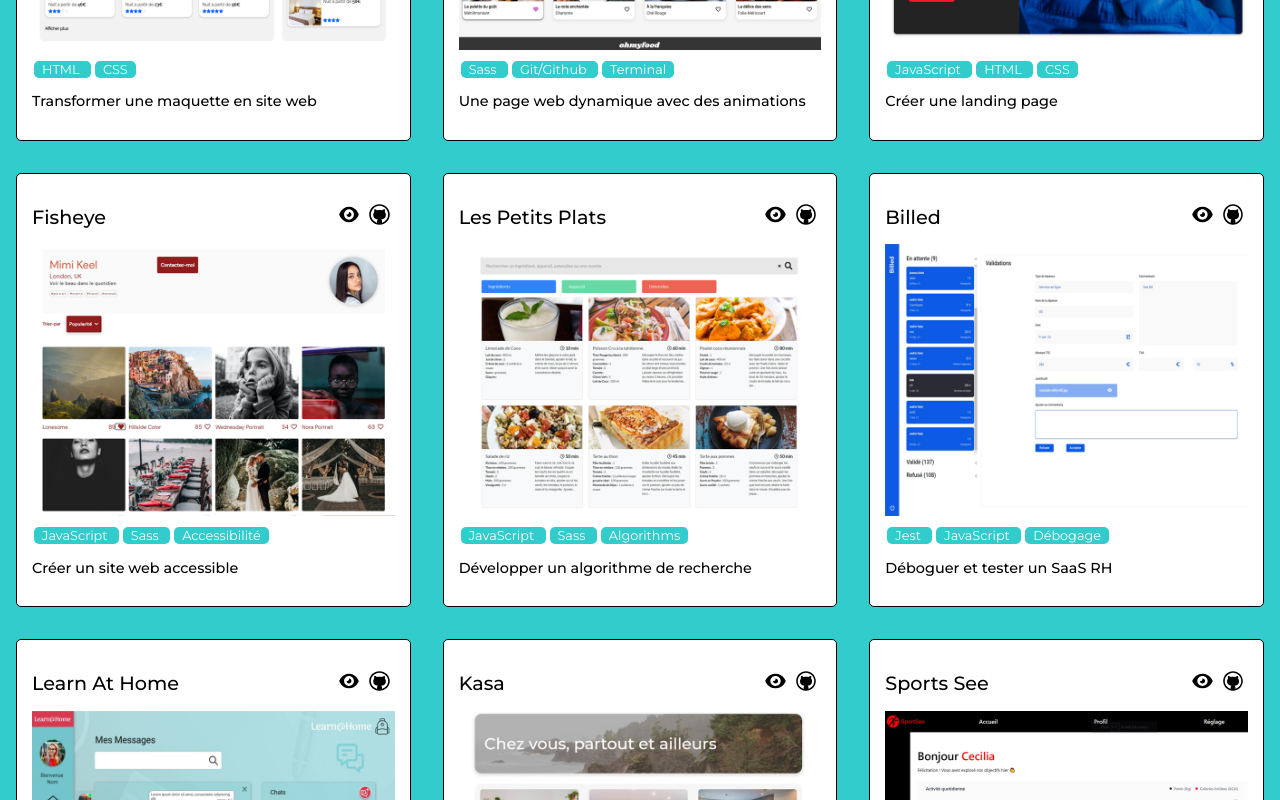
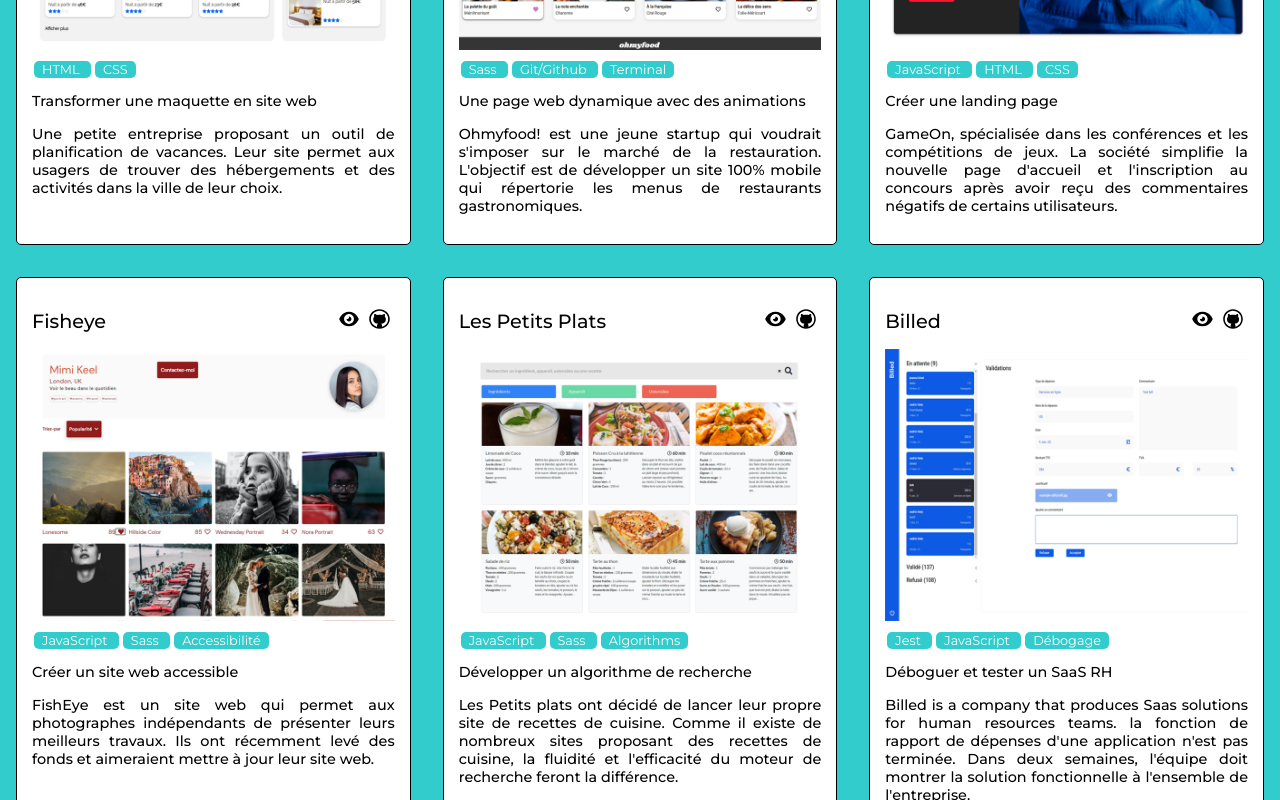
Before and after one commit to Stevens-Mark/Portfolio, a React (Create React App) app: page / in a window 1280 px wide. Shown: the part 840-1640 px from the top of the page. Built offline with nearby package versions, Linux system fonts and the light colour scheme; a web font is replaced by a local one.

Commit message:
data added to json

```diff
--- a/src/assets/data/siteData.json
+++ b/src/assets/data/siteData.json
@@ -12,7 +12,8 @@
 			"../images/projects/reservia/2_middle.png",
 			"../images/projects/reservia/3_bottom.png"
 		],
-		"description": "Votre maison loin de chez vous. Que vous veniez de l'autre bout du monde, ou juste de quelques stations de RER, vous vous sentirez chez vous dans notre appartement.",
+		"scenario": "Une petite entreprise proposant un outil de planification de vacances. Leur site permet aux usagers de trouver des hébergements et des activités dans la ville de leur choix.",
+		"description": "Objectif : traduire une maquette en une page Web à l'aide de HTML et de CSS.",
 		"host": {
 			"name": "Nathalie Jean",
 			"picture": "https://s3-eu-west-1.amazonaws.com/course.oc-static.com/projects/front-end-kasa-project/profile-picture-12.jpg"
@@ -44,7 +45,8 @@
 			"../images/projects/ohmyfood/menu3.jpg",
 			"../images/projects/ohmyfood/menu4.jpg"
 		],
-		"description": "Profitez du charme de la vie parisienne dans un magnifique appartement. A 3 minutes à pied du Canl Saint Martin, vous serez proche des transports, mais également de nombreux commerces. L'appartement est tout équipé, et possède également un parking pour ceux qui souhaitent se déplacer en voiture.",
+		"scenario": "Ohmyfood! est une jeune startup qui voudrait s'imposer sur le marché de la restauration. L'objectif est de développer un site 100% mobile qui répertorie les menus de restaurants gastronomiques.",
+		"description": "Objectif : traduire les maquettes et rendre le site plus dynamique grâce à des animations réalisées à l'aide de Sass.",
 		"host": {
 			"name": "Della Case",
 			"picture": "https://s3-eu-west-1.amazonaws.com/course.oc-static.com/projects/front-end-kasa-project/profile-picture-1.jpg"
@@ -82,7 +84,8 @@
 			"../images/projects/gameon/terms_error.jpg",
 			"../images/projects/gameon/accept.jpg"
 		],
-		"description": "À seulement deux pas des Buttes Chaumont, venez découvrir Paris dans ce studio tout équipé. Entièrement équipé pour votre confort et élégamment décoré, il vous permettra de vivre comme un Parisien le temps de votre séjour.",
+		"scenario": "GameOn, spécialisée dans les conférences et les compétitions de jeux. La société simplifie la nouvelle page d'accueil et l'inscription au concours après avoir reçu des commentaires négatifs de certains utilisateurs.",
+		"description":"Objectif : ajouter le code JavaScript manquant pour rendre le formulaire entièrement fonctionnel en utilisant javascript.",
 		"host": {
 			"name": "Franck Maher",
 			"picture": "https://s3-eu-west-1.amazonaws.com/course.oc-static.com/projects/front-end-kasa-project/profile-picture-2.jpg"
@@ -118,7 +121,8 @@
 			"../images/projects/fisheye/lightbox3.jpg",
 			"../images/projects/fisheye/contact.jpg"
 		],
-		"description": "Venez découvrir Paris en séjournant dans ce nid douillet au coeur du 11ème. La vue sur le parc résidentiel saura vous reposer de vos longues journées de tourisme dans la capitale française. Et pour les plus fêtards d'entre vous, la rue Jean Pierre Timbaud vous permettra de découvrir la night-life parisienne à seulement 5 minutes de l'appartement.",
+		"scenario": "FishEye est un site web qui permet aux photographes indépendants de présenter leurs meilleurs travaux. Ils ont récemment levé des fonds et aimeraient mettre à jour leur site web.",
+		"description": "Objectif : construire un prototype de site web dynamique en mettant l'accent sur l'accessibilité (aria). Autres fonctionnalités : filtres, tri, lightbox, galerie de photos et formulaires.",
 		"host": {
 			"name": "Della Case",
 			"picture": "https://s3-eu-west-1.amazonaws.com/course.oc-static.com/projects/front-end-kasa-project/profile-picture-1.jpg"
@@ -153,7 +157,8 @@
 			"../images/projects/petitsplats/tag.jpg",
 			"../images/projects/petitsplats/itemsfinished.jpg"
 		],
-		"description": "Ce loft entièrement rénové, et équipé de meubles de luxe saura vous séduire. Idéalement situé dans le 10ème arrondissement, vous déplacer dans Paris sera un véritable jeu d'enfant.",
+		"scenario": "Les Petits plats ont décidé de lancer leur propre site de recettes de cuisine. Comme il existe de nombreux sites proposant des recettes de cuisine, la fluidité et l'efficacité du moteur de recherche feront la différence.",
+		"description": "Objectif : Développer deux algorithmes de recherche pour la fonctionnalité de recherche (recherches primaires et secondaires). Tester et mettre en œuvre les algorithmes les plus efficaces.",
 		"host": {
 			"name": "Franck Maher",
 			"picture": "https://s3-eu-west-1.amazonaws.com/course.oc-static.com/projects/front-end-kasa-project/profile-picture-2.jpg"
@@ -190,7 +195,8 @@
 			"../images/projects/billed/tests_Jest_src_views.jpg",
 			"../images/projects/billed/tests_Jest_src_views.jpg"
 		],
-		"description": "Venez vous imprégner de la culture parisienne dans cet ancien studio d'artiste décoré avec goût, au coeur de Montmartre.",
+		"scenario": "Billed is a company that produces Saas solutions for human resources teams. la fonction de rapport de dépenses d'une application n'est pas terminée. Dans deux semaines, l'équipe doit montrer la solution fonctionnelle à l'ensemble de l'entreprise.",
+		"description": "Objectif : trouver les bogues indiqués dans le rapport de bogue. Rédiger également les tests unitaires et d'intégration ainsi qu'un plan E2E. ",
 		"host": {
 			"name": "Line Rolland",
 			"picture": "https://s3-eu-west-1.amazonaws.com/course.oc-static.com/projects/front-end-kasa-project/profile-picture-3.jpg"
@@ -231,6 +237,7 @@
 			"../images/projects/learnathome/9_Kaban.jpg",
 			"../images/projects/learnathome/10_uml.jpg"
 		],
+		"scenario": "",
 		"description": "Ce Studio entièrement fonctionnel sera votre parfait pied à terre pour toutes vos excursions parisiennes. Idéalement situé près des lignes 2 et 4, vous accéderez très rapidement à tous les points touristiques de Paris.",
 		"host": {
 			"name": "Hugo Perrier",
@@ -268,6 +275,7 @@
 			"../images/projects/kasa/page4.jpg",
 			"../images/projects/kasa/about.jpg"
 		],
+		"scenario": "",
 		"description": "Ce superbe appartement vous surprendra par son charme. Entièrement refait à neuf, il est équipé avec goût. La taille des pièces vous fera douter que vous êtes à Paris. Mais il vous suffit de sortir pour voir que vous êtes au coeur des plus belles attractions de Paris : le Louvre, la Tour Eiffel, le Grand Palais sont à deux pas. À vous de venir découvrir Paris !",
 		"host": {
 			"name": "Sébastien Fournier",
@@ -299,6 +307,7 @@
 			"../images/projects/sportsee/karl.jpg",
 			"../images/projects/sportsee/cecelia.jpg"
 		],
+		"scenario": "",
 		"description": "Paris vous tend les bras ! En famille ou entre amis, venez découvrir la ville de l'amour dans un appartement de goût. Vous pourrez profiter de tous les commerces seulement à quelques minutes de l'appartement. Sa proximité avec la gare Montparnasse en fait également un choix idéal pour celles et ceux qui doivent prendre un train.",
 		"host": {
 			"name": "Adrien Chiran",
@@ -337,6 +346,7 @@
 			"../images/projects/argentbank/6_transactionsnight.jpg",
 			"../images/projects/argentbank/7_editnamenight.jpg"
 		],
+		"scenario": "",
 		"description": "Respirer en plein coeur de Paris ? C'est possible ! Avec vue sur un parc résidentiel, vous pourrez ouvrir les fenêtres sans avoir à souffrir du bruit des voitures et de la pollution. Au contraire, vous pourrez écouter les oiseaux. Notre appartement est également idéalement situé au coeur du 11ème arrondissement. Proche des lignes 3 et 2, vous pourrez découvrir Paris sans effort !",
 		"host": {
 			"name": "Adrien Chiran",
--- a/src/components/Card.jsx
+++ b/src/components/Card.jsx
@@ -67,6 +67,14 @@ const SummaryText = styled.h3`
   font-size: clamp(0.9rem, 1vw, 1rem);
 `;
 
+const ScenarioText = styled.p`
+  font-weight: 500;
+  font-size: clamp(0.9rem, 1vw, 0.8rem);
+  text-align: justify;
+  // text-justify: inter-word;
+`;
+
+
 /**
  * Individual announcement card for each project on Home page
  * @function Card
@@ -78,7 +86,7 @@ const SummaryText = styled.h3`
  * @param {string} github: project repo
  * @returns {JSX}
  */
-const Card = ( {id, title, summary, cover, tags, website, github} ) => {
+const Card = ( {id, title,  cover, summary, scenario, tags, website, github} ) => {
 
   const { theme } = useTheme()
 
@@ -96,6 +104,7 @@ const Card = ( {id, title, summary, cover, tags, website, github} ) => {
           <CoverImage src={cover} alt='Cover'/>
           {(tags).map((tag) => ( <TagForm key={tag}>{tag} </TagForm> ))}
           <SummaryText>{summary}</SummaryText>
+          <ScenarioText>{scenario}</ScenarioText>
         </Link>
     </ProjectCard>
   )
--- a/src/pages/Home.jsx
+++ b/src/pages/Home.jsx
@@ -50,7 +50,7 @@ const Home = ( {siteData} ) => {
       <Hero />
       <PortFolioWrapper theme={theme}>
           {siteData.map((data) => (
-                <Card key={data.id} id={data.id} title={data.title} summary={data.summary} cover={data.cover} tags={data.tags} website={data.website} github={data.github}/>
+                <Card key={data.id} id={data.id} title={data.title} cover={data.cover} summary={data.summary} scenario={data.scenario} tags={data.tags} website={data.website} github={data.github}/>
           ))}
       </PortFolioWrapper>
       <GoToTop />
```
